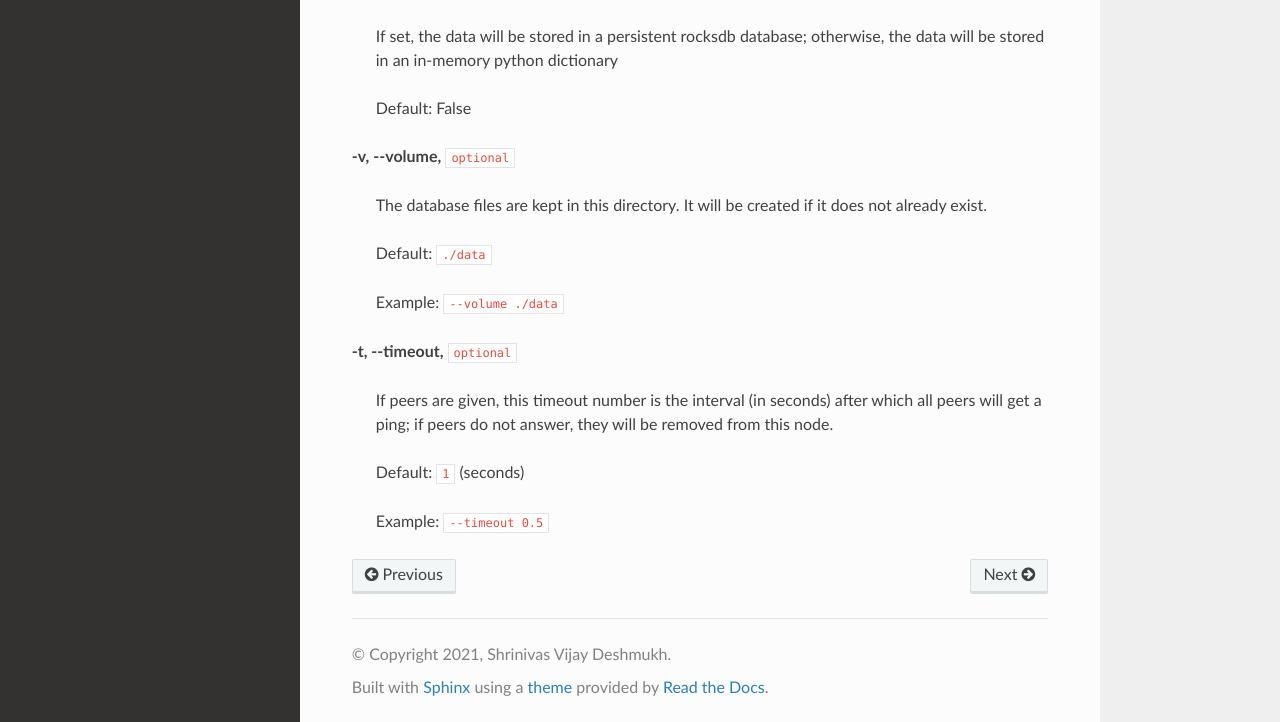
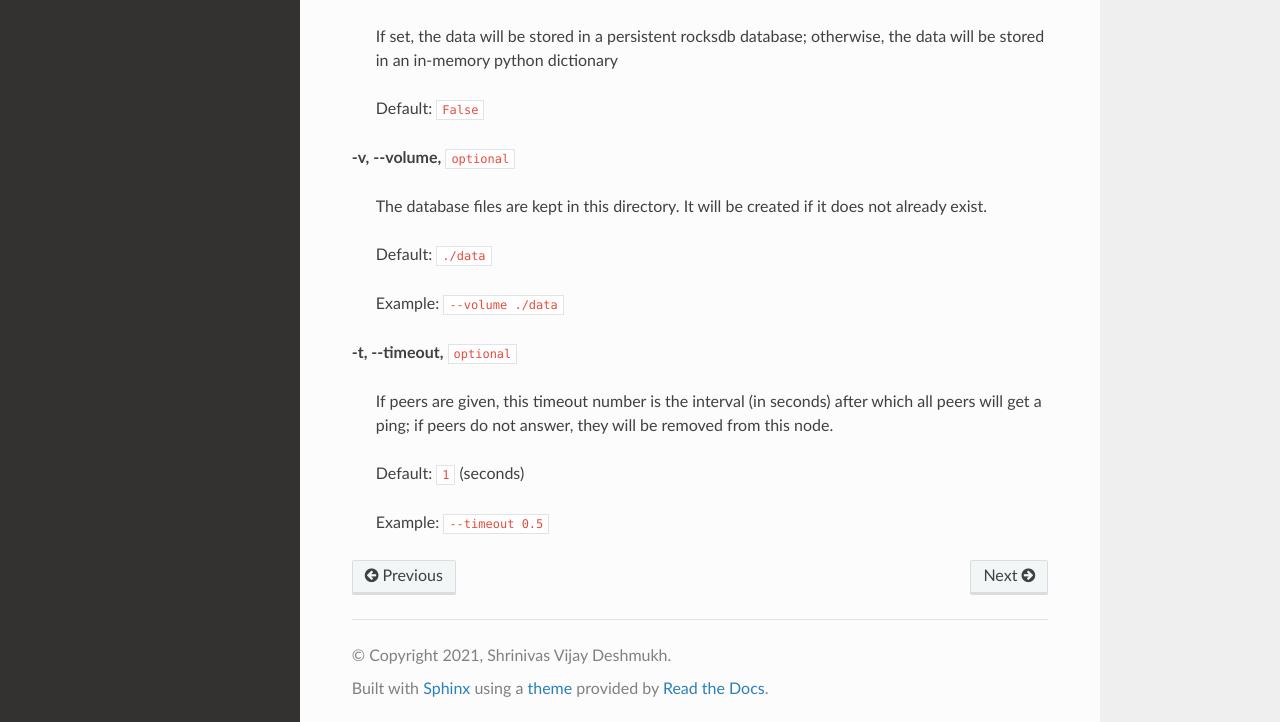
Before and after one commit to shrinivdeshmukh/raftnode, a Sphinx documentation site: the page built from docs/cli.rst, in a window 1280 px wide and 1324 px high. Shown: the part 599-1321 px from the top of the window. Built offline with Sphinx 7.4.7 and the Read the Docs theme 2.0.0, drawn with Linux system fonts in a browser that asks for light colours.

Commit message:
cli.rst updated

```diff
--- a/docs/cli.rst
+++ b/docs/cli.rst
@@ -25,7 +25,7 @@ Named Arguments
 
     If set, the data will be stored in a persistent rocksdb database; otherwise, the data will be stored in an in-memory python dictionary
 
-    Default: False
+    Default: ``False``
 
 **-v, -\-volume,** ``optional``
 
```
